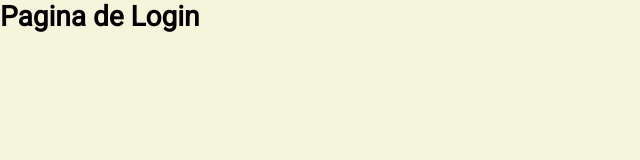
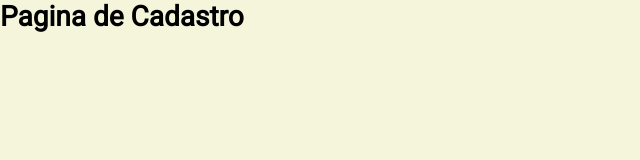
Before and after one commit to NiloSC/Sistema_Chamado, a React (Create React App) app: page / in a window 1280 px wide. Shown: the top 160 px of the page, without its empty margins (0-640 px from the left). Built offline with nearby package versions, Linux system fonts and the light colour scheme.

Commit message:
Atualizando a pagina

```diff
--- a/src/pages/Signin/index.js
+++ b/src/pages/Signin/index.js
@@ -1,7 +1,7 @@
 function Signin() {
     return (
         <div>
-            <h1>Pagina de Login</h1>
+            <h1>Pagina de Cadastro</h1>
         </div>
     );
 }
```
